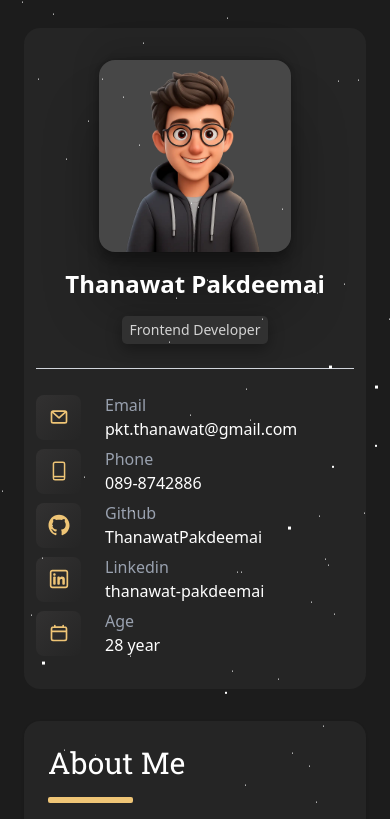
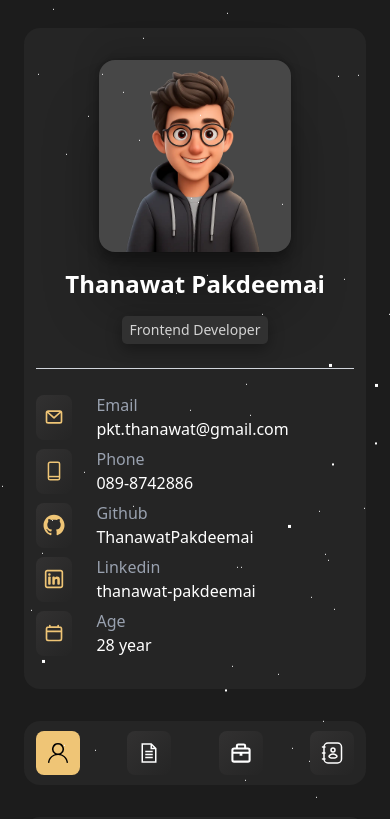
Before and after one commit to ThanawatPakdeemai/portfolio, a Next.js app: page / in a window 390 px wide. Shown: the top 819 px of the page. Built offline with nearby package versions, Linux system fonts and the light colour scheme.

Commit message:
fix:unuse

```diff
--- a/app/components/atoms/nav/desktop/MenuDesktop.tsx
+++ b/app/components/atoms/nav/desktop/MenuDesktop.tsx
@@ -1,7 +1,7 @@
 "use client";
 
-import { usePathname, useRouter, useSearchParams } from "next/navigation";
-import { useCallback } from "react";
+// import { usePathname, useRouter, useSearchParams } from "next/navigation";
+// import { useCallback } from "react";
 
 import { IMenu } from "@/interfaces/home.interface";
 
--- a/app/features/aboutMe/constants/aboutMe.tsx
+++ b/app/features/aboutMe/constants/aboutMe.tsx
@@ -80,6 +80,10 @@ export const SKILLS_DATA: ISKills[] = [
         src="/logo/logo-nextAuth.webp"
         width={skillIconSize}
         height={skillIconSize}
+        style={{
+          width: "100%",
+          height: "auto",
+        }}
         alt="next-auth"
       />
     ),
--- a/app/page.tsx
+++ b/app/page.tsx
@@ -5,7 +5,7 @@ import { SOCIAL_DATA } from "@/constants/social";
 import { useState } from "react";
 import dynamic from "next/dynamic";
 import { IHome } from "@/interfaces/home.interface";
-import { useSearchParams } from "next/navigation";
+// import { useSearchParams } from "next/navigation";
 
 const AboutMeDetail = dynamic(
   () => import("@/features/aboutMe/components/organisms/AboutMeDetail"),
@@ -25,9 +25,11 @@ const ContactDetail = dynamic(
 );
 const MenuMobile = dynamic(
   () => import("@/app/components/atoms/nav/mobile/MenuMobile"),
+  { ssr: false },
 );
 const MenuDesktop = dynamic(
   () => import("@/app/components/atoms/nav/desktop/MenuDesktop"),
+  { ssr: false },
 );
 
 export default function Home() {
@@ -62,7 +64,7 @@ export default function Home() {
   };
 
   return (
-    <div className="p-6 sm:p-16">
+    <main id="main-content" className="p-6 sm:p-16" role="main">
       <div className="container mx-auto">
         <div className="flex flex-col justify-center gap-8 xl:flex-row">
           <div className="bg-black-second max-h-max rounded-2xl px-3 py-8 sm:p-10">
@@ -71,6 +73,7 @@ export default function Home() {
                 src="/avatar/avatar_1.webp"
                 width={180}
                 height={180}
+                loading="eager"
                 alt="picture-profile"
                 // className="mb-4 h-32 w-32 shrink-0 rounded-full bg-gray-300"
                 className="card-profile"
@@ -83,29 +86,29 @@ export default function Home() {
             <hr className="my-6 border-t border-gray-300" />
             <ul className="flex flex-col gap-1.5">
               {SOCIAL_DATA.map((_s, _key) => (
-                <a
-                  href={_s.title === "Age" ? "#" : _s.value}
-                  target="_blank"
-                  className="group social-group"
-                  key={_key}
-                >
-                  <div className="social-icons">{_s.icon}</div>
-                  <li className="flex items-center">
+                <li key={_key} className="flex items-center">
+                  <a
+                    href={_s.title === "Age" ? "#" : _s.value}
+                    target={_s.title === "Age" ? undefined : "_blank"}
+                    rel={_s.title === "Age" ? undefined : "noopener noreferrer"}
+                    className="group social-group flex w-full items-center gap-3"
+                  >
+                    <div className="social-icons">{_s.icon}</div>
                     <div className="flex w-full flex-col">
                       <p className="social-title">{_s.title}</p>
                       <p className="social-sub-title" suppressHydrationWarning>
                         {_s.title === "Age" ? `${age} year` : _s.subTitle}
                       </p>
                     </div>
-                  </li>
-                </a>
+                  </a>
+                </li>
               ))}
             </ul>
           </div>
-          {/* <MenuMobile
+          <MenuMobile
             activeTab={activeTab}
             setActiveTab={(_tab) => setActiveTab(_tab)}
-          /> */}
+          />
           <div className="bg-black-second w-full rounded-2xl shadow">
             <MenuDesktop
               activeTab={activeTab}
@@ -115,6 +118,6 @@ export default function Home() {
           </div>
         </div>
       </div>
-    </div>
+    </main>
   );
 }
```
